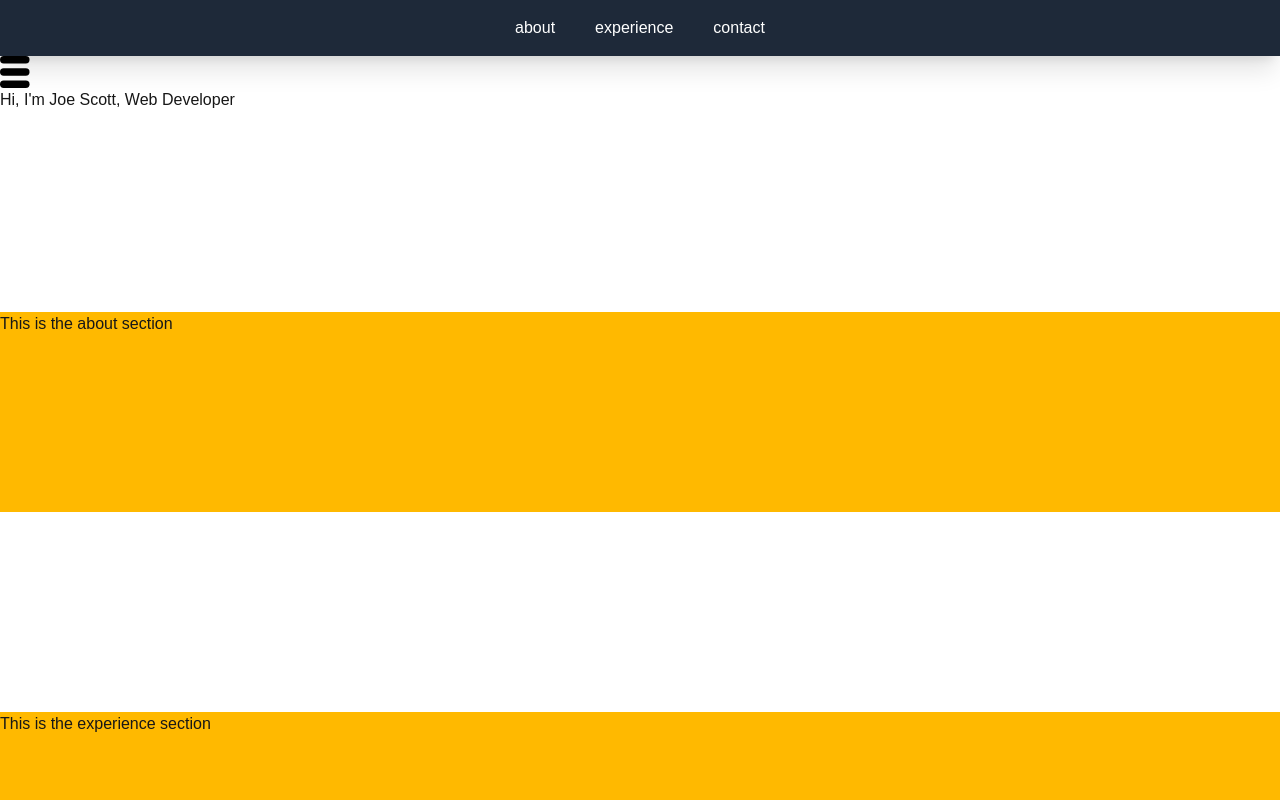
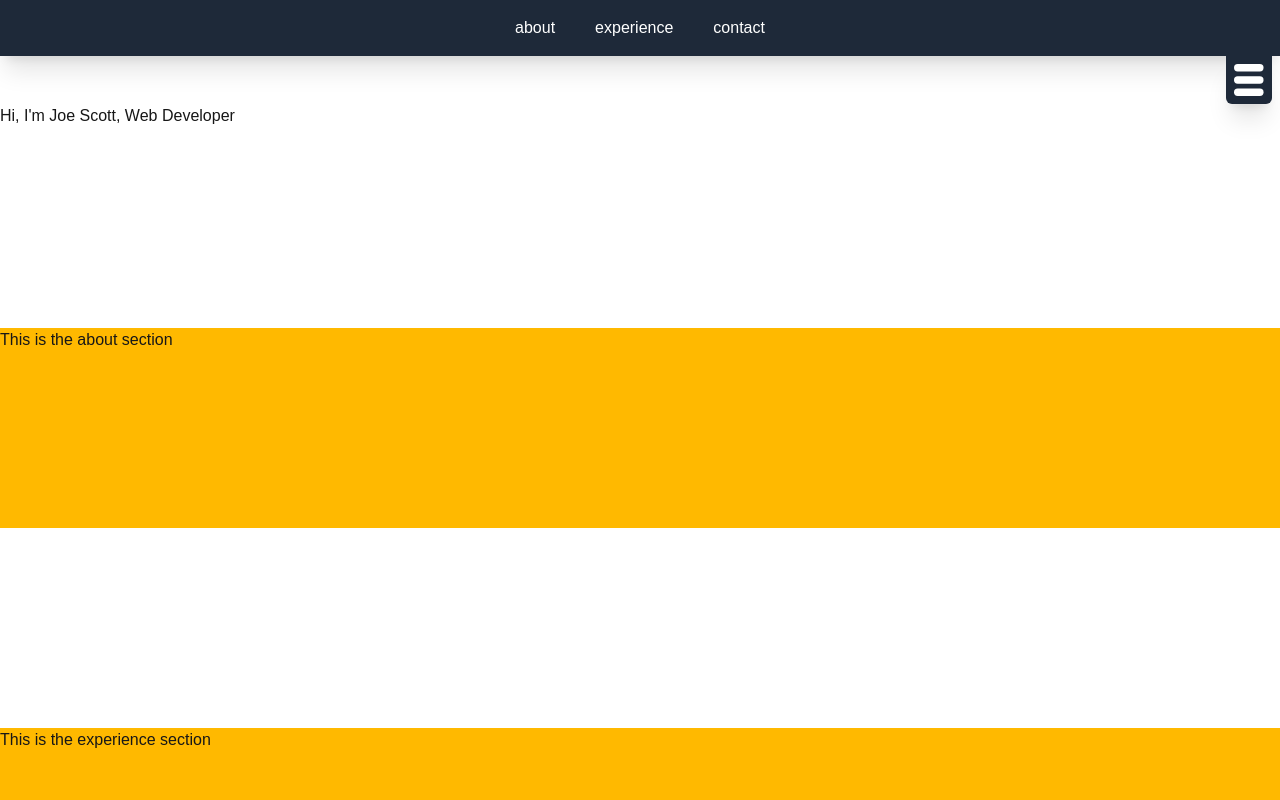
Before and after one commit to scottjoe1996/portfolio, a Next.js app: page / in a window 1280 px wide. Shown: the top 800 px of the page. Built offline with nearby package versions, Linux system fonts and the light colour scheme.

Commit message:
styled dropdown nav button component

```diff
--- a/components/icons/hamburger-menu/hamburger-menu.tsx
+++ b/components/icons/hamburger-menu/hamburger-menu.tsx
@@ -6,7 +6,7 @@ interface HamburgerMenuProps {
 
 const HamburgerMenu: React.FC<HamburgerMenuProps> = ({ size }) => (
   <svg xmlns='http://www.w3.org/2000/svg' viewBox='0 0 170.08 184.25' height={size}>
-    <g id='hamburger-menu'>
+    <g id='hamburger-menu' fill='white'>
       <g id='bottom-bar'>
         <rect x='0' y='0' width='170.08' height='42.52' rx='21.26' ry='21.26' />
       </g>
--- a/components/navbar/drop-down-nav-button.tsx
+++ b/components/navbar/drop-down-nav-button.tsx
@@ -3,10 +3,12 @@ import HamburgerMenu from '../icons/hamburger-menu/hamburger-menu';
 
 const DropDownNavButton: React.FC<React.PropsWithChildren> = ({ children }) => {
   return (
-    <nav>
-      <HamburgerMenu size='2rem' />
-      {children}
-    </nav>
+    <div className='flex justify-end pr-2'>
+      <nav className='ml-auto bg-gray-800 p-2 rounded-b-md shadow-xl'>
+        <HamburgerMenu size='2rem' />
+        {children}
+      </nav>
+    </div>
   );
 };
 
```
